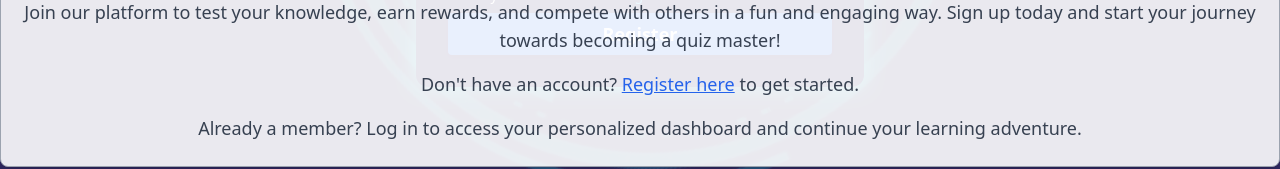
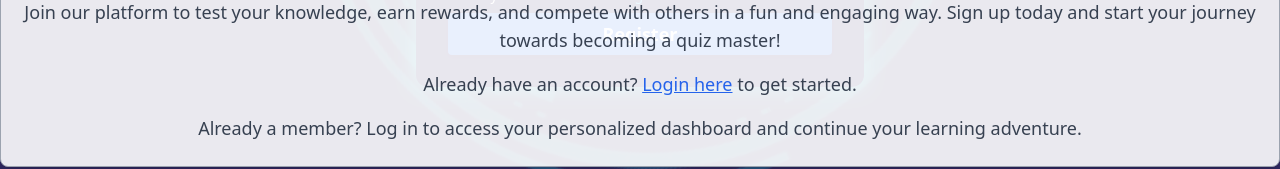
Before and after one commit to Netlock-Gemes/gq, a React (Create React App) app: page /register in a window 1280 px wide. Shown: the part 629-798 px from the top of the page. Built offline with nearby package versions, Linux system fonts and the light colour scheme.

Commit message:
updated register message

```diff
--- a/src/components/Register.js
+++ b/src/components/Register.js
@@ -161,7 +161,7 @@ const Register = () => {
                 </div>
                 <h2 className="md:text-3xl text-2xl font-bold text-blue-600 mb-4">Welcome to Gamified Quiz!</h2>
                 <p className="text-gray-700 mb-4">Join our platform to test your knowledge, earn rewards, and compete with others in a fun and engaging way. Sign up today and start your journey towards becoming a quiz master!</p>
-                <p className="text-gray-700 mb-4">Don't have an account? <Link to="/register" className="text-blue-600 underline">Register here</Link> to get started.</p>
+                <p className="text-gray-700 mb-4">Already have an account? <Link to="/login" className="text-blue-600 underline">Login here</Link> to get started.</p>
                 <p className="text-gray-700">Already a member? Log in to access your personalized dashboard and continue your learning adventure.</p>
             </motion.div>
         </motion.div>
```
